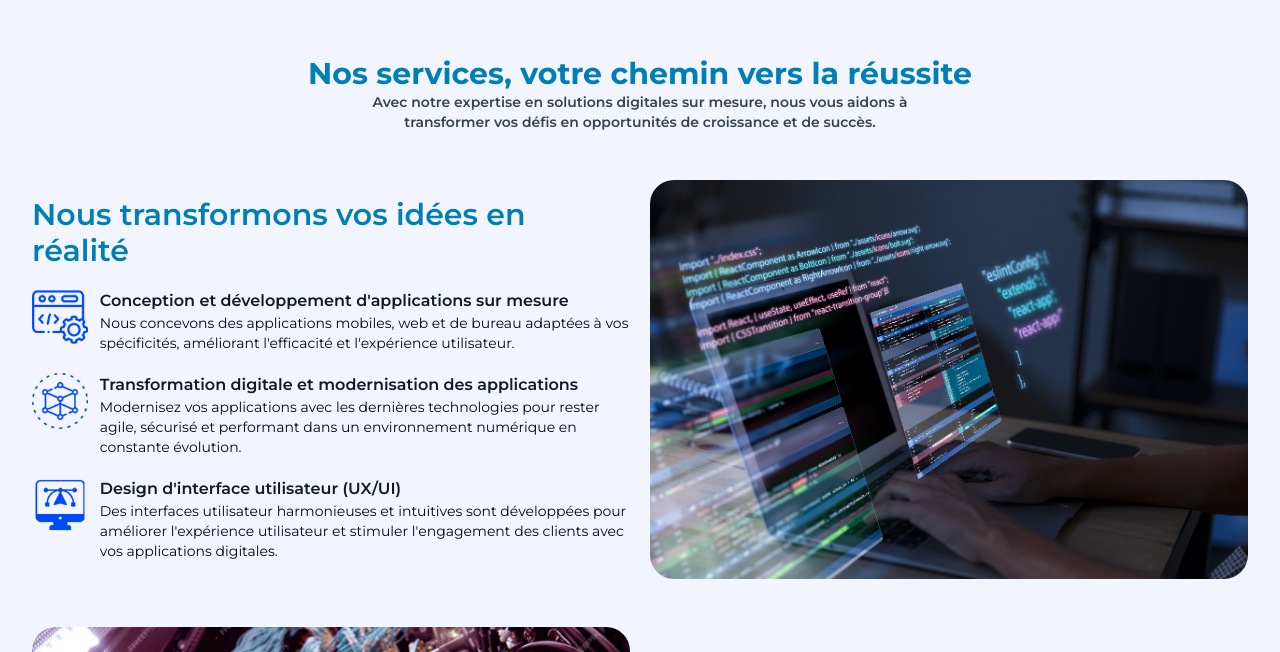
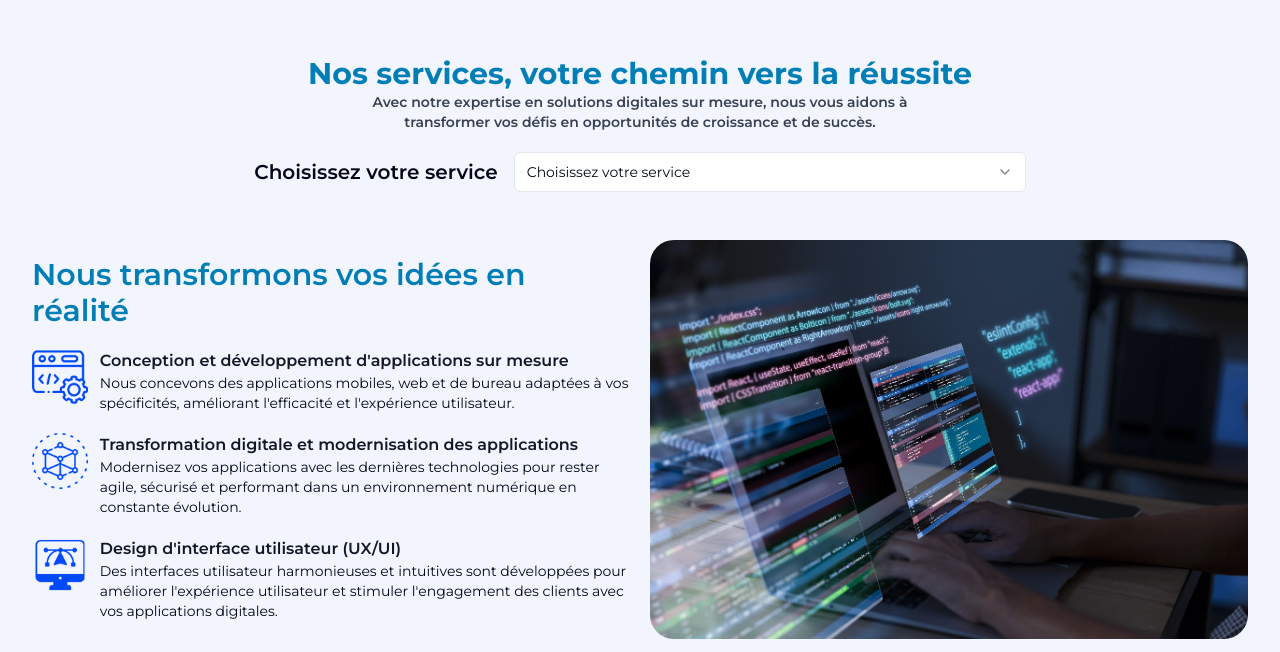
Before and after one commit to ZAKMOUCHTATI44/maroc-sii, a React (Vite) app: page / in a window 1280 px wide. Shown: the part 1231-1883 px from the top of the page. Built offline with nearby package versions, Linux system fonts and the light colour scheme.

Commit message:
change the layouts of service

```diff
--- a/src/components/Services.tsx
+++ b/src/components/Services.tsx
@@ -1,3 +1,14 @@
+import { useState } from "react";
+import {
+  Select,
+  SelectContent,
+  SelectGroup,
+  SelectItem,
+  SelectLabel,
+  SelectTrigger,
+  SelectValue,
+} from "@/components/ui/select";
+
 const Services = () => {
   const services = [
     {
@@ -63,6 +74,8 @@ const Services = () => {
     },
   ];
 
+  const [step, setStep] = useState(0);
+
   return (
     <div className="container mx-auto py-24" id="services">
       <h2 className="text-3xl font-bold text-main-color text-center">
@@ -72,6 +85,25 @@ const Services = () => {
         Avec notre expertise en solutions digitales sur mesure, nous vous aidons
         à transformer vos défis en opportunités de croissance et de succès.
       </p>
+      <div className="flex justify-center  items-center gap-4 my-5">
+        <h2 className="font-semibold text-xl grid col-span-2">
+        Choisissez votre service
+        </h2>
+        <Select onValueChange={(e) => setStep(Number(e))} >
+          <SelectTrigger className="max-w-lg" >
+            <SelectValue placeholder="Choisissez votre service" />
+          </SelectTrigger>
+          <SelectContent>
+            <SelectGroup>
+              <SelectLabel>Choisissez votre service</SelectLabel>
+              <SelectItem value="0">Développement logiciel & digital</SelectItem>
+              <SelectItem value="1">Infrastructure IT et télécom</SelectItem>
+              <SelectItem value="2">Ingénierie métier et produit</SelectItem>
+            </SelectGroup>
+          </SelectContent>
+        </Select>
+      </div>
+      {step === 0 && (
         <div className="grid lg:grid-cols-2 gap-5 my-12 items-center">
           <div className="flex flex-col gap-5">
             <h2 className="text-3xl font-semibold text-main-color">
@@ -101,6 +133,8 @@ const Services = () => {
             />
           </div>
         </div>
+      )}
+      {step === 1 && (
         <div className="grid lg:grid-cols-2 gap-5 my-12 items-center">
           <div>
             <img
@@ -130,6 +164,8 @@ const Services = () => {
             ))}
           </div>
         </div>
+      )}
+      {step === 2 && (
         <div className="grid lg:grid-cols-2 gap-5 my-12 items-center">
           <div className="flex flex-col gap-5">
             <h2 className="text-3xl font-semibold text-main-color">
@@ -159,6 +195,7 @@ const Services = () => {
             />
           </div>
         </div>
+      )}
     </div>
   );
 };
```
Lines whose indentation alone changed are shown as unchanged.
